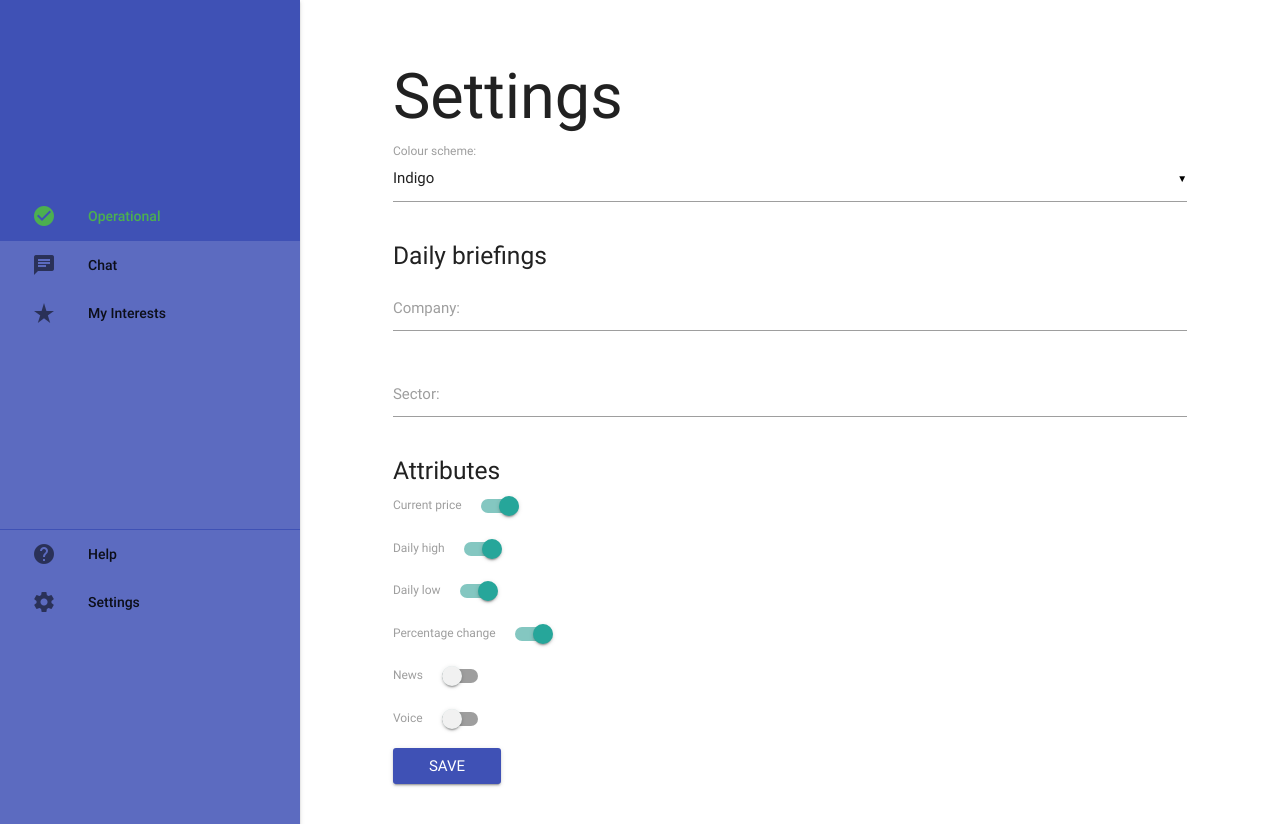
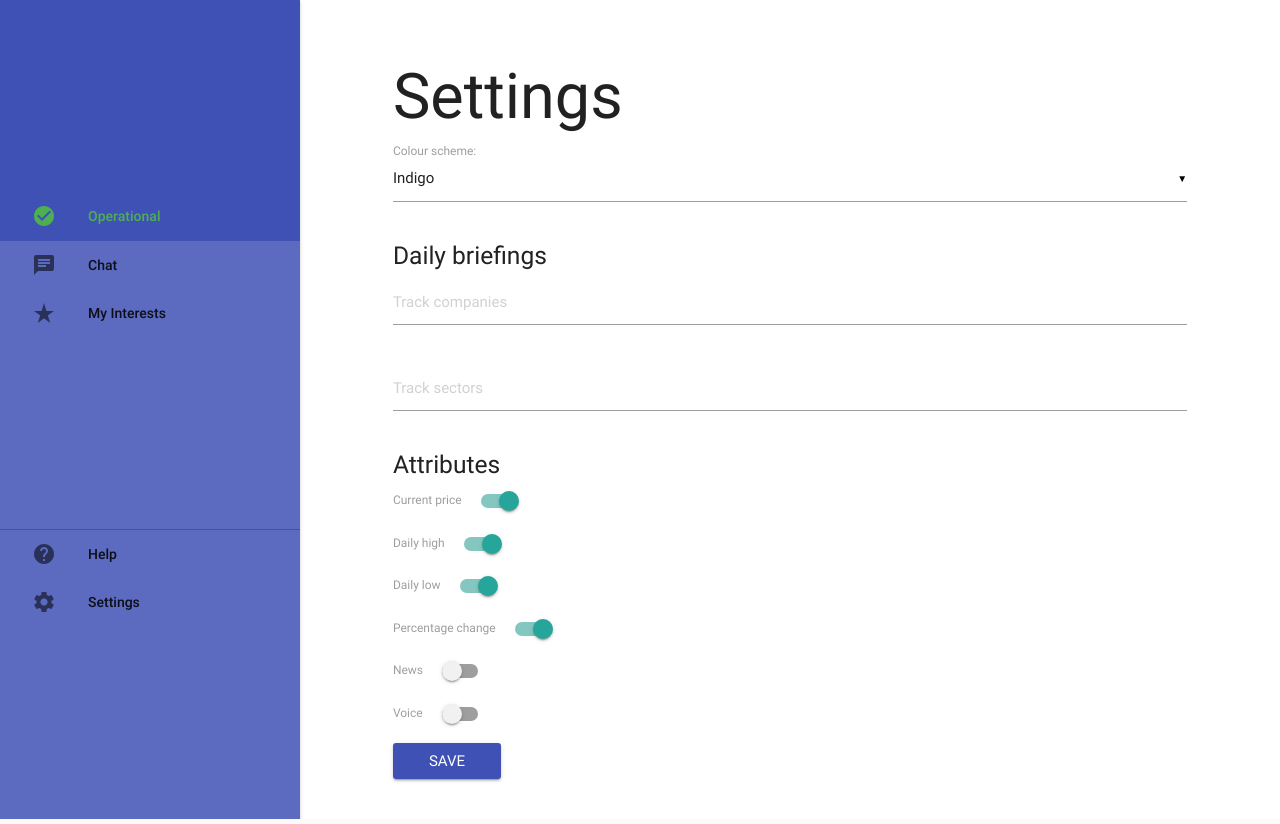
Before and after one commit to alexmotoc/projectaeora, a Django app: page /settings/ in a window 1280 px wide. Run offline with Django 3.2, Linux system fonts and the light colour scheme; some libraries are stand-ins or nearby versions.

Commit message:
Added chips and support for multiple companies/sectors in the daily briefing section

```diff
--- a/webapp/bot/forms.py
+++ b/webapp/bot/forms.py
@@ -20,8 +20,8 @@ class UserPreferencesForm(ModelForm):
     )
 
     colour_scheme = forms.ChoiceField(choices=COLOUR_SCHEME_CHOICES, required=False)
-    company = forms.CharField(widget=forms.TextInput(attrs={'class': 'autocomplete'}), required=False)
-    sector = forms.CharField(widget=forms.TextInput(attrs={'class': 'autocomplete'}), required=False)
+    companies = forms.CharField(widget=forms.HiddenInput(), required=False)
+    sectors = forms.CharField(widget=forms.HiddenInput(), required=False)
 
     class Meta:
         model = UserPreferences
--- a/webapp/bot/models.py
+++ b/webapp/bot/models.py
@@ -23,8 +23,8 @@ class Response(models.Model):
 class UserPreferences(models.Model):
     colour_scheme = models.CharField(default='indigo', max_length=40)
 
-    company = models.CharField(max_length=6)
-    sector = models.CharField(max_length=40)
+    companies = models.TextField(default='')
+    sectors = models.TextField(default='')
 
     # The properties beneath are for if the user wants to receive them in their daily briefing.
     current_price = models.BooleanField(default=True)
--- a/webapp/bot/static/js/settings.js
+++ b/webapp/bot/static/js/settings.js
@@ -19,14 +19,26 @@ $(document).ready(function() {
     $.ajax({
         url: '/ajax/getcompanies',
         success: function(result) {
-            var data = {};
-            for (var key in eval(result)) {
-                data[key] = null;
+            var companies = {};
+            for (var key in eval(result['companies'])) {
+                companies[key] = null;
             }
 
-            $('#id_company').autocomplete({
-                data: data,
-                limit: 10
+            var saved_companies = [];
+
+            result["saved_companies"].forEach(function(obj) {
+                saved_companies.push({tag: obj.name});
+            });
+
+            $("#track-companies").material_chip({
+                data: saved_companies,
+                placeholder: "Track companies",
+                secondaryPlaceholder: "+ Add company",
+                autocompleteOptions: {
+                    data: companies,
+                    limit: Infinity,
+                    minLength: 1
+                }
             });
         }
     });
@@ -34,16 +46,48 @@ $(document).ready(function() {
     $.ajax({
         url: '/ajax/getsectors',
         success: function(result) {
-          var data = {};
-          for (var key in eval(result)) {
-              data[key] = null;
+          var sectors = {};
+          for (var key in eval(result['sectors'])) {
+              sectors[key] = null;
           }
 
-          $('#id_sector').autocomplete({
-              data: data,
-              limit: 10
+          var saved_sectors = [];
+
+          result["saved_sectors"].forEach(function(obj) {
+              saved_sectors.push({tag: obj.name});
+          });
+
+          $("#track-sectors").material_chip({
+              data: saved_sectors,
+              placeholder: "Track sectors",
+              secondaryPlaceholder: "+ Add sector",
+              autocompleteOptions: {
+                  data: sectors,
+                  limit: Infinity,
+                  minLength: 1
+              }
           });
         }
+    });
+
+    $("#track-companies").on("chip.add", function(e, chip) {
+        var company_tags = $("#id_companies").val();
+        $("#id_companies").val(company_tags + ", " + chip.tag);
+    });
+
+    $("#track-sectors").on("chip.add", function(e, chip) {
+        var sector_tags = $("#id_sectors").val();
+        $("#id_sectors").val(sector_tags + ", " + chip.tag);
+    });
+
+    $("#track-companies").on("chip.delete", function(e, chip) {
+        var company_tags = $("#id_companies").val();
+        $("#id_companies").val(company_tags.replace(chip.tag, "").replace(", ", ""));
+    });
+
+    $("#track-sectors").on("chip.delete", function(e, chip) {
+        var sector_tags = $("#id_sectors").val();
+        $("#id_sectors").val(sector_tags.replace(chip.tag, "").replace(", ", ""));
     });
 
     $("#preferences-form").submit(function(e) {
--- a/webapp/bot/templates/settings.html
+++ b/webapp/bot/templates/settings.html
@@ -32,16 +32,12 @@
               </div>
               <h5>Daily briefings</h5>
               <div class="row">
-                  <div class="input-field">
-                      {{ form.company }}
-                      {{ form.company.label_tag }}
-                  </div>
+                  <div id="track-companies" class="chips chips-initial chips-autocomplete"></div>
+                  {{ form.companies }}
               </div>
               <div class="row">
-                  <div class="input-field">
-                      {{ form.sector }}
-                      {{ form.sector.label_tag }}
-                  </div>
+                <div id="track-sectors" class="chips chips-initial chips-autocomplete"></div>
+                {{ form.sectors }}
               </div>
               <h5>Attributes</h5>
               <div class="row">
--- a/webapp/bot/views.py
+++ b/webapp/bot/views.py
@@ -74,12 +74,12 @@ def chat(request):
 
 def settings(request):
     status = None
+
     try:
         preferences = UserPreferences.objects.all().first()
     except:
         preferences = None
 
-    print(request.POST)
     if request.method == 'POST':
         form = UserPreferencesForm(request.POST, instance=preferences)
 
@@ -97,11 +97,31 @@ def settings(request):
         return render(request, 'settings.html', {'form': form})
 
 def get_companies(request):
+    saved_companies = []
+
+    try:
+        preferences = UserPreferences.objects.all().first()
+        for company in preferences.companies.split(', '):
+            if company:
+                saved_companies.append({"name": company})
+    except:
+        preferences = None
+
     with open(os.path.dirname(__file__) + '/' + '/../../scraper/data/profiles.json') as f:
         companies = json.load(f)
-        return JsonResponse(companies)
+        return JsonResponse({"companies": companies, "saved_companies": saved_companies})
 
 def get_sectors(request):
+    saved_sectors = []
+
+    try:
+        preferences = UserPreferences.objects.all().first()
+        for sector in preferences.sectors.split(', '):
+            if sector:
+                saved_sectors.append({"name": sector})
+    except:
+        preferences = None
+
     with open(os.path.dirname(__file__) + '/' + '/../../scraper/data/sectors.json') as f:
         sectors = json.load(f)
-        return JsonResponse(sectors)
+        return JsonResponse({"sectors": sectors, "saved_sectors": saved_sectors})
```
Also changed, not shown: webapp/bot/migrations/0002_auto_20180227_2150.py (added).
